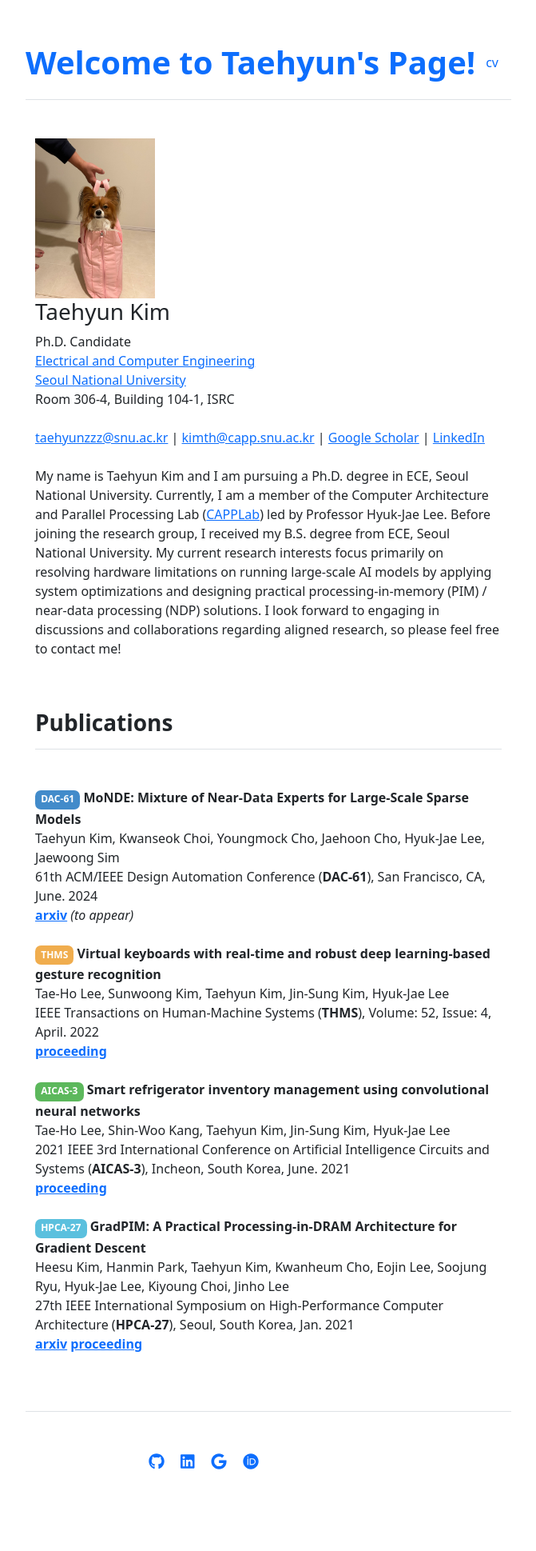
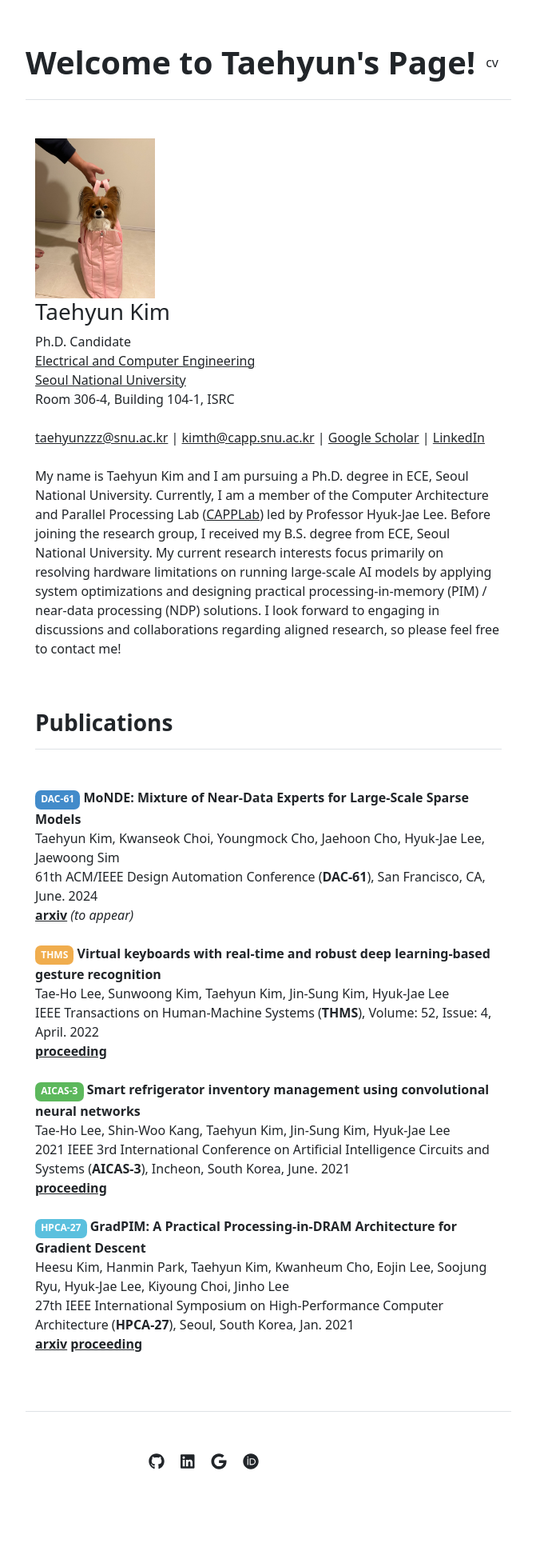
Before and after one commit to taehyunzzz/taehyunzzz.github.io, a Jekyll site: the page built from index.md, in a window 1280 px wide. Shown: the whole page at 80% size, without its empty margins (304-975 px from the left). Built offline with Jekyll 4.4.1, drawn with Linux system fonts in a browser that asks for light colours.

Commit message:
DEBUG: test98

```diff
--- a/_includes/head.html
+++ b/_includes/head.html
@@ -2,10 +2,10 @@
   <meta name="viewport" content="width=device-width, initial-scale=1">
   <meta charset="utf-8">
   <title>{{ page.title }} | {{ site.title }}</title>
+  <link rel="stylesheet" href="{{ site.github.url }}/assets/css/main.css">
   <link href="https://cdn.jsdelivr.net/npm/bootstrap@5.0.2/dist/css/bootstrap.min.css" rel="stylesheet" integrity="sha384-EVSTQN3/azprG1Anm3QDgpJLIm9Nao0Yz1ztcQTwFspd3yD65VohhpuuCOmLASjC" crossorigin="anonymous">
   <!-- <link rel="stylesheet" href="{{ site.github.url }}/assets/libs/bootstrap/bootstrap.min.css"> -->
   <script defer src="{{ site.github.url }}/assets/libs/fontawesome/all.min.js"></script>
-  <!-- <link rel="stylesheet" href="{{ site.github.url }}/assets/css/main.css"> -->
   <link rel="apple-touch-icon" sizes="152x152" href="{{ site.github.url }}/assets/apple-icon-152x152.png">
   <link rel="shortcut icon" href="{{ site.github.url }}/assets/favicon.ico">
   <link rel="preconnect" href="https://fonts.gstatic.com">
```
